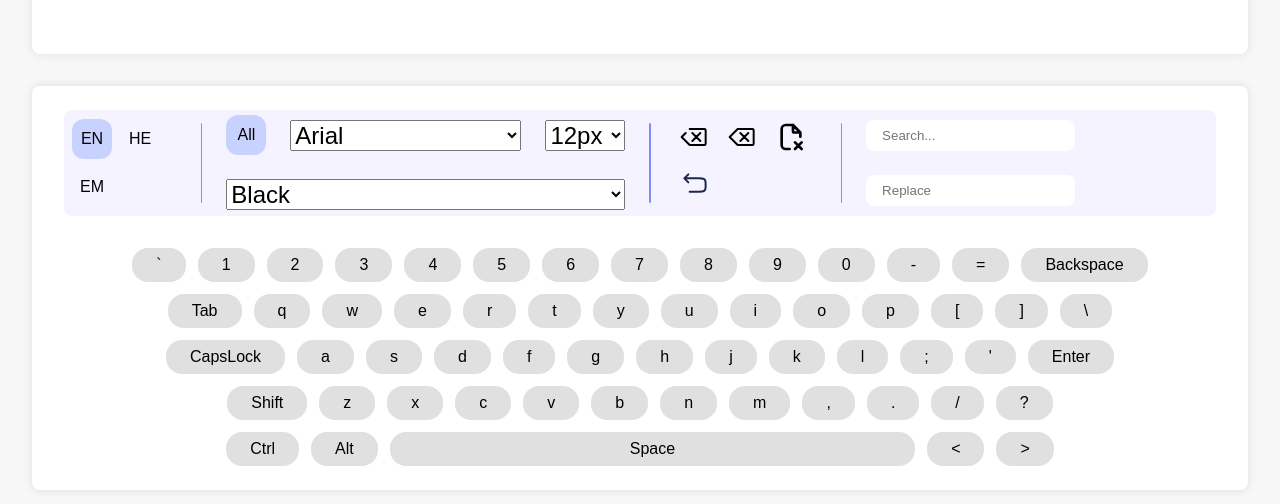
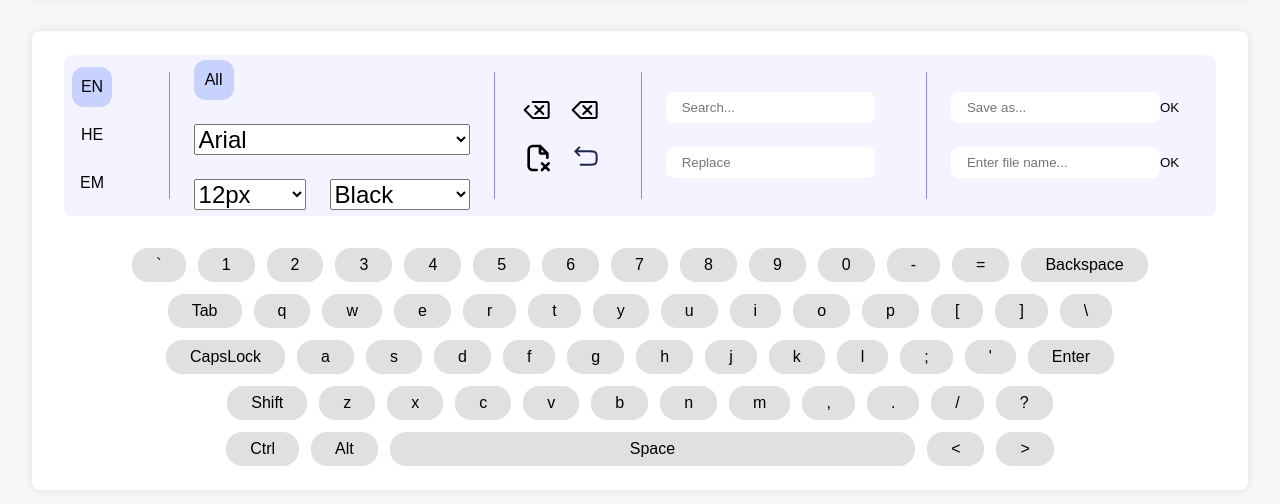
Before and after one commit to ShmuelAmir/FSWD_4, a React (Vite) app: page / in a window 1280 px wide. Shown: the part 278-782 px from the top of the page. Built offline with nearby package versions, Linux system fonts and the light colour scheme.

Commit message:
helek beth

```diff
--- a/src/App.jsx
+++ b/src/App.jsx
@@ -11,7 +11,7 @@ function App() {
   return (
     <main>
       <DisplayArea text={text} styles={styles} />
-      <EditorArea text={text} setText={setText} setStyles={setStyles} />
+      <EditorArea text={text} setText={setText} styles={styles} setStyles={setStyles} />
     </main>
   );
 }
--- a/src/components/EditorArea.jsx
+++ b/src/components/EditorArea.jsx
@@ -3,7 +3,7 @@ import { useState } from "react";
 import Keyboard from "./Keyboard";
 import SpecialKeys from "./SpecialKeys";
 
-function EditorArea({ setText, setStyles, text }) {
+function EditorArea({ text, setText, styles, setStyles,  }) {
   const [lang, setLang] = useState("EN");
   const [editAll, setEditAll] = useState(true);
 
@@ -82,6 +82,27 @@ function EditorArea({ setText, setStyles, text }) {
     // TODO: implement replace functionality
   };
 
+  //je veux sauvegarder le texte affiché tel qu'il est jusqu'à présent dans le local storage avec son style
+//je veux la fonction recoive le texte et le style en paramètre et le nom de la clé dans le local storage
+//je veux que la fonction sauvegarde le texte et le style dans le local storage avec la clé donnée
+const handleSaveAs = (key) => {
+  const data = { text, styles };
+  localStorage.setItem(key, JSON.stringify(data));
+}
+
+//je veux que la fonction récupère le texte et le style du local storage avec la clé donnée
+
+const handleOpen = (key) => {
+  const data = JSON.parse(localStorage.getItem(key));
+  if (data) {
+    setText(data.text);
+    setStyles(data.styles);
+  } else {
+    console.log("No data found for the given key.");
+  }
+};
+
+
   return (
     <div className="area">
       <SpecialKeys
@@ -93,6 +114,8 @@ function EditorArea({ setText, setStyles, text }) {
         editAll={editAll}
         handleSearch={handleSearch}
         handleReplace={handleReplace}
+        handleSave={handleSaveAs}
+        handleOpen={handleOpen}
       />
       <Keyboard handleClick={handleClick} lang={lang} />
     </div>
--- a/src/components/SpecialKeys.jsx
+++ b/src/components/SpecialKeys.jsx
@@ -1,5 +1,6 @@
 import { LANGUAGES, FONT_ACTIONS, DELETE_ACTIONS } from "../consts";
 import Undo from "../assets/undo.tsx";
+import { useState } from "react";
 
 function SpecialKeys({
   lang,
@@ -10,7 +11,11 @@ function SpecialKeys({
   editAll,
   handleSearch,
   handleReplace,
+  handleSave,
+  handleOpen
 }) {
+  const [saveName, setSaveName] = useState("");
+  const [openKey, setOpenKey] = useState("");
   const handleUndoClick = () => {
     // TODO: implement undo functionality
   };
@@ -87,6 +92,54 @@ function SpecialKeys({
         />
         <input type="text" placeholder="Replace" onClick={handleReplace} />
       </div>
+      <div className="seperator" />
+
+      <div className="group gap-lg">
+        <div className="save-container">
+          <input
+            type="text"
+            placeholder="Save as..."
+            id="saveName"
+            value={saveName}
+            onChange={(e) => setSaveName(e.target.value)}
+          />
+          <button
+            onClick={() => {
+
+              if (saveName) {
+                // Call handleSave with the save name
+                setSaveName("");
+                handleSave(saveName);
+              } else {
+                alert("Please provide a name to save.");
+              }
+            }}
+          >
+            OK
+          </button>
+        </div>
+        <div className="open-container">
+          <input
+            type="text"
+            placeholder="Enter file name..."
+            id="openKey"
+            value={openKey}
+            onChange={(e) => setOpenKey(e.target.value)}
+          />
+          <button
+            onClick={() => {
+              if (openKey) {
+               setOpenKey("");
+                handleOpen(openKey);
+              } else {
+                alert("Please provide a name of file saved to open.");
+              }
+            }}
+          >
+            OK
+          </button>
+        </div>
+      </div>
     </div>
   );
 }
```
